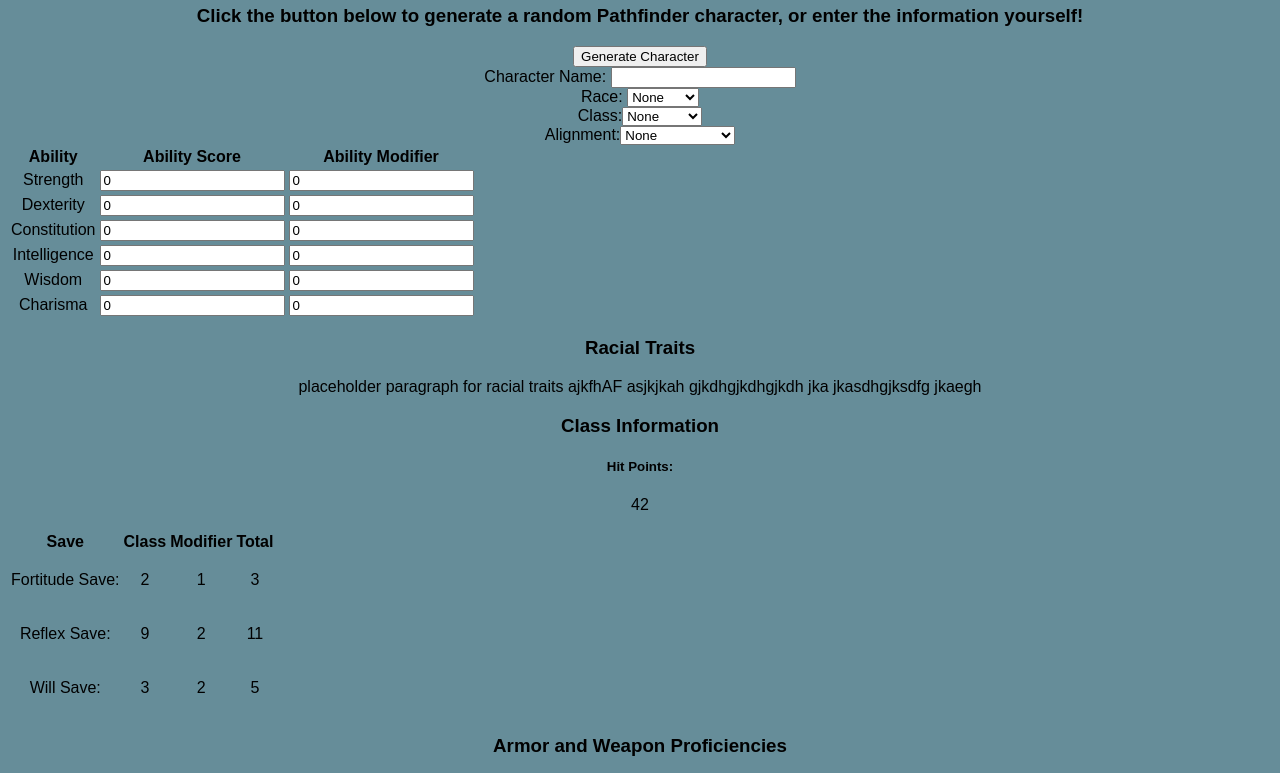
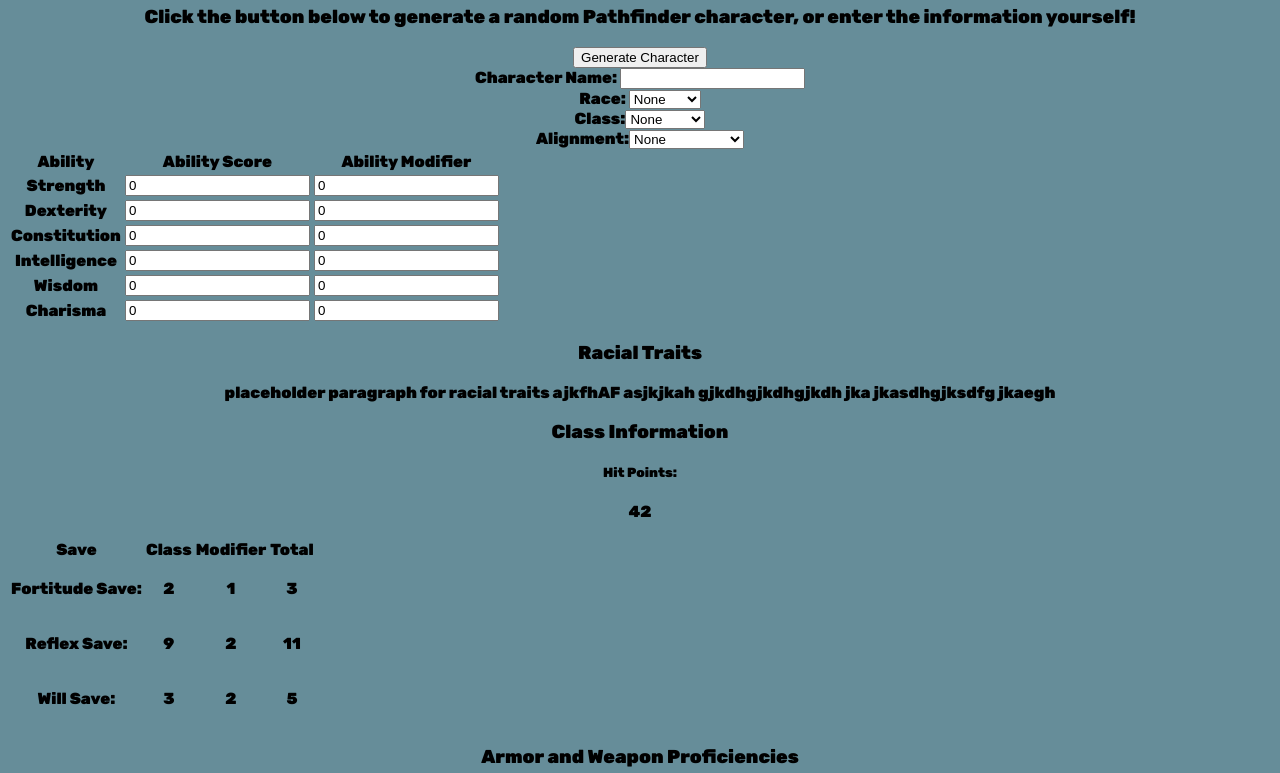
Before and after one commit to MrsLSmith/RPGen, a plain HTML site: page pathfinder.html in a window 1280 px wide. Shown: the part 75-848 px from the top of the page. Drawn offline with Linux system fonts and the light colour scheme; a script that the page names is missing.

Commit message:
Update pathfinder.html

```diff
--- a/pathfinder.html
+++ b/pathfinder.html
@@ -2,6 +2,7 @@
 <html>
   <head>
     <meta name="viewport" content="width=device-width, initial-scale=1.0">
+    <link href="https://fonts.googleapis.com/css?family=Rubik:900" rel="stylesheet">
     <title>Pathfinder Generator</title>
     <link rel="stylesheet" href="css/pathfinder.css">
   </head>
```
